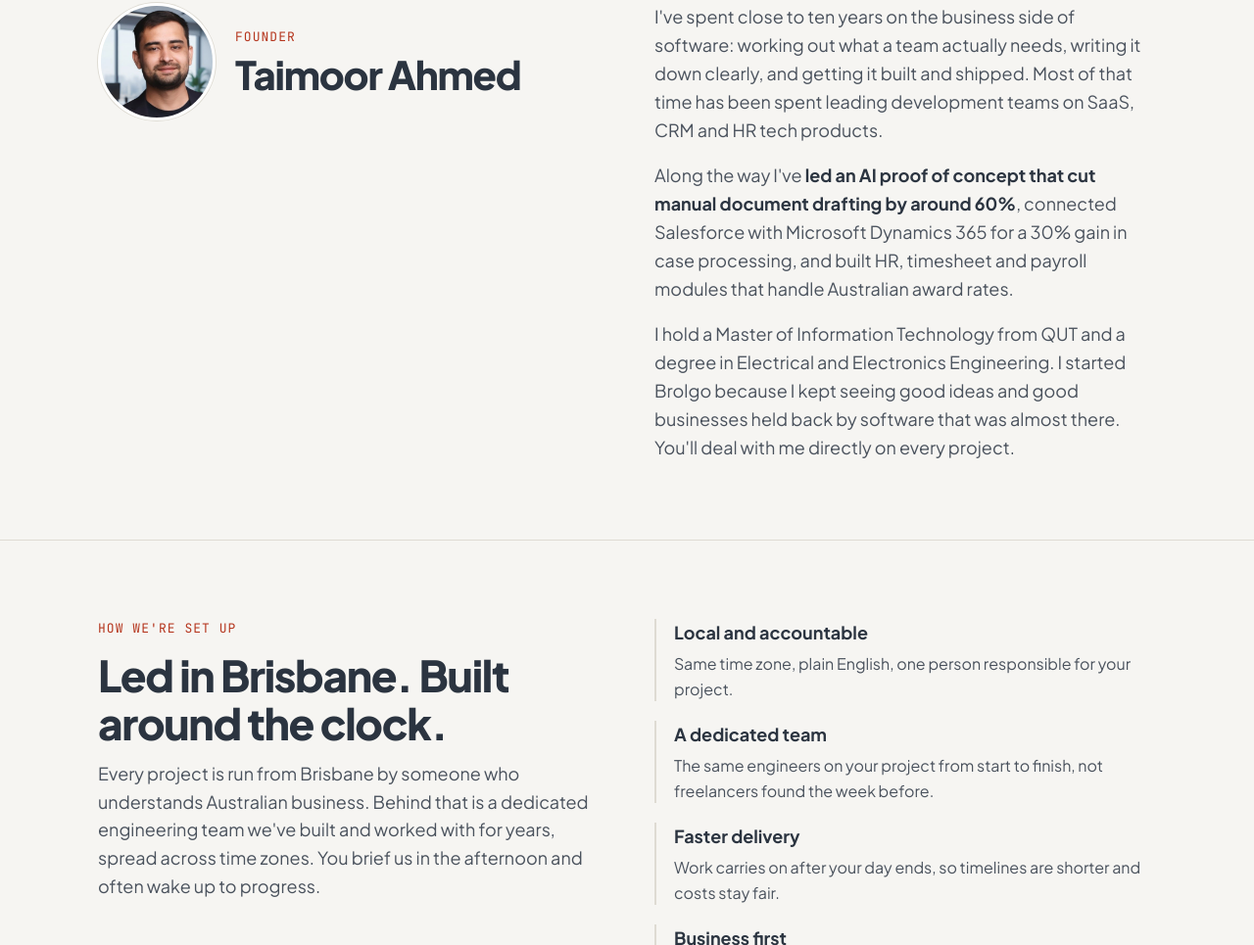
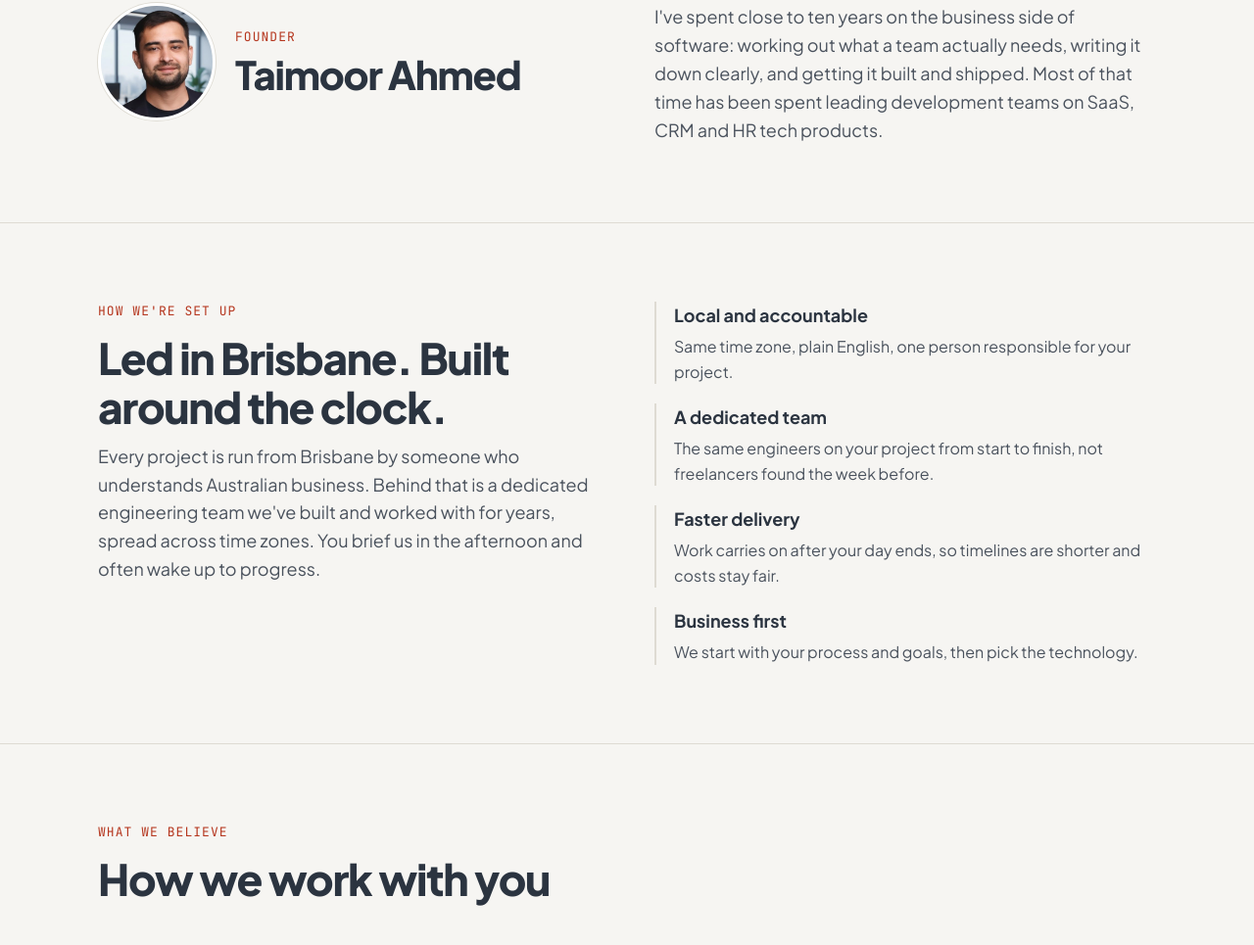
Before and after one commit to taimoor37/brolgo-site, a plain HTML site: page about.html in a window 1280 px wide. Shown: the part 993-1958 px from the top of the page at 98% size. Drawn offline with Linux system fonts and the light colour scheme.

Commit message:
Trim founder bio

```diff
--- a/about.html
+++ b/about.html
@@ -77,8 +77,6 @@
       </div>
       <div class="prose">
         <p>I've spent close to ten years on the business side of software: working out what a team actually needs, writing it down clearly, and getting it built and shipped. Most of that time has been spent leading development teams on SaaS, CRM and HR tech products.</p>
-        <p>Along the way I've <strong>led an AI proof of concept that cut manual document drafting by around 60%</strong>, connected Salesforce with Microsoft Dynamics 365 for a 30% gain in case processing, and built HR, timesheet and payroll modules that handle Australian award rates.</p>
-        <p>I hold a Master of Information Technology from QUT and a degree in Electrical and Electronics Engineering. I started Brolgo because I kept seeing good ideas and good businesses held back by software that was almost there. You'll deal with me directly on every project.</p>
       </div>
     </div>
   </section>
```
